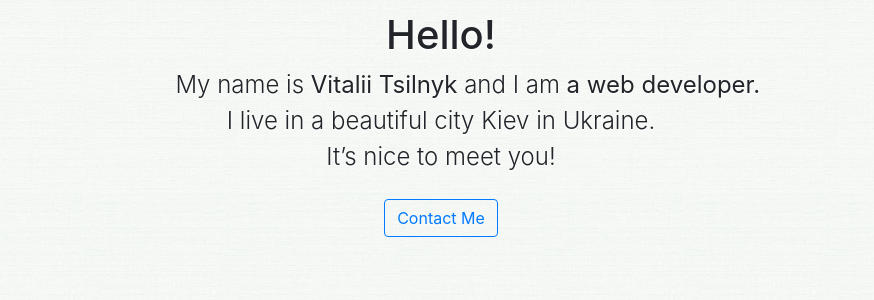
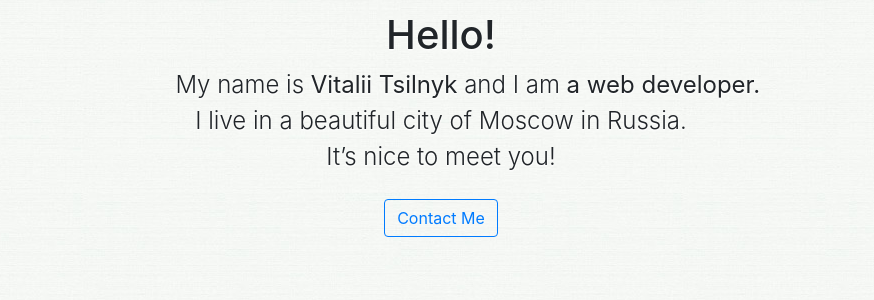
Before and after one commit to VitaliiTsilnyk/VitaliiTsilnyk.github.io, a Jekyll site: the page built from index.html, in a window 1280 px wide. Shown: the part 157-457 px from the top of the page, without its empty margins (199-1073 px from the left). Built offline with Jekyll 4.4.1, drawn with Linux system fonts in a browser that asks for light colours.

Commit message:
Location update.

```diff
--- a/index.html
+++ b/index.html
@@ -15,7 +15,7 @@ personal_info:
     - a consultant
     - a mentor
   bio: >-
-    I live in a beautiful city Kiev in Ukraine. <br/>
+    I live in a beautiful city of Moscow in Russia. <br/>
     It’s nice to meet you!
 ---
 
```
